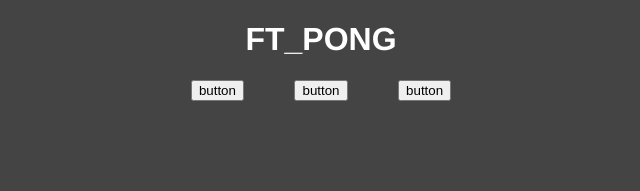
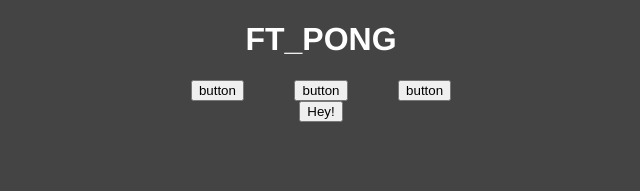
Before and after one commit to GauthierPoulain/ft_transcendence, a Vue app in the folder front/: page / in a window 1280 px wide. Shown: the top 191 px of the page, without its empty margins (319-959 px from the left). Built offline with nearby package versions, Linux system fonts and the light colour scheme.

Commit message:
custom template test

```diff
--- a/front/src/App.vue
+++ b/front/src/App.vue
@@ -1,6 +1,7 @@
 <script setup lang="ts">
 
 import Button from './components/Button.vue'
+import Cbutton from './components/Cbutton.vue'
 
 </script>
 
@@ -10,6 +11,7 @@ import Button from './components/Button.vue'
     <Button/>
     <Button/>
     <Button/>
+    <Cbutton>Hey!</Cbutton>
   </div>
 
 </template>
--- /dev/null
+++ b/front/src/components/Cbutton.vue
@@ -0,0 +1,10 @@
+<template>
+    <div class="button">
+        <button>
+            <slot/>
+        </button>
+    </div>
+</template>
+
+<style>
+</style>
```
